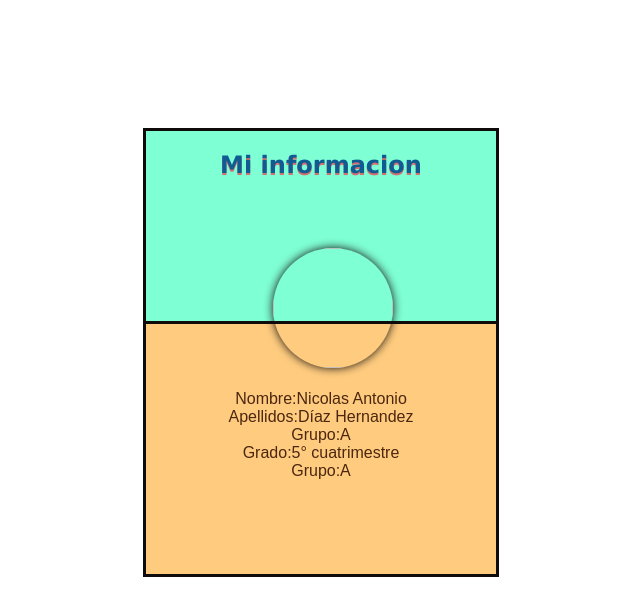
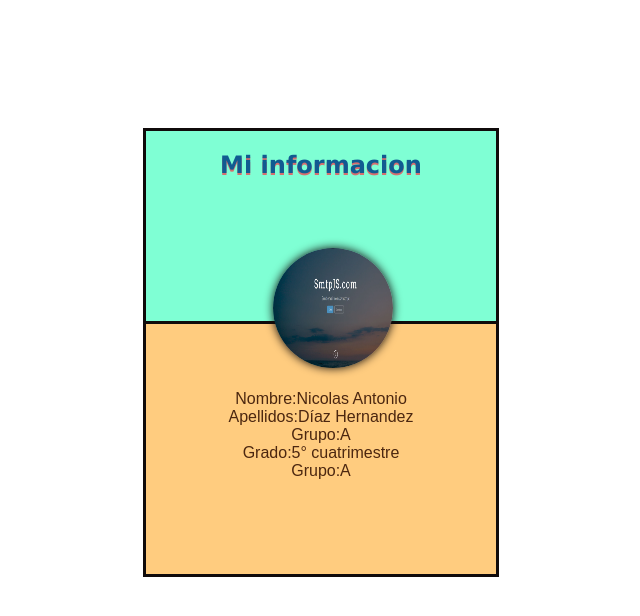
Before and after one commit to NTO-H/act1, a plain HTML site: page index.html in a window 1280 px wide. Shown: the whole page, without its empty margins (319-959 px from the left). Drawn offline with Linux system fonts and the light colour scheme.

Commit message:
Update index.html

```diff
--- a/index.html
+++ b/index.html
@@ -11,7 +11,7 @@
 <body>
 
 
-    <img src="/imagen.png">
+    <img src="/image.png">
 <div class="container">
         <div class="cn1">
         <h2 class="ti">Mi informacion</h2>
```
